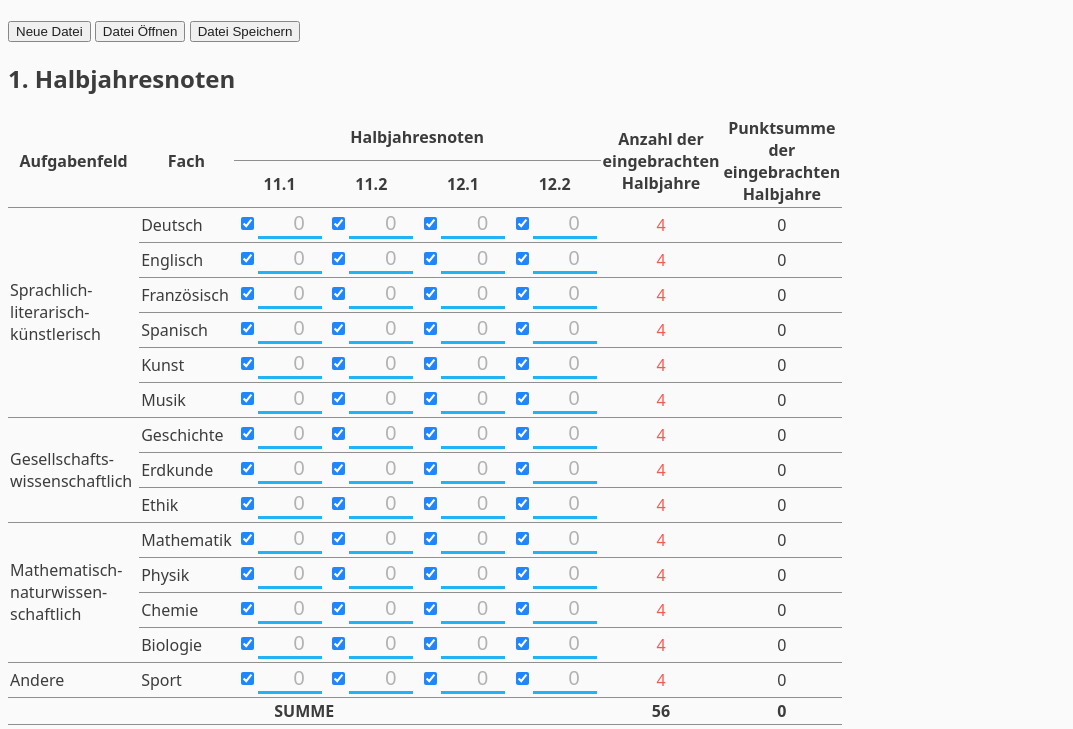
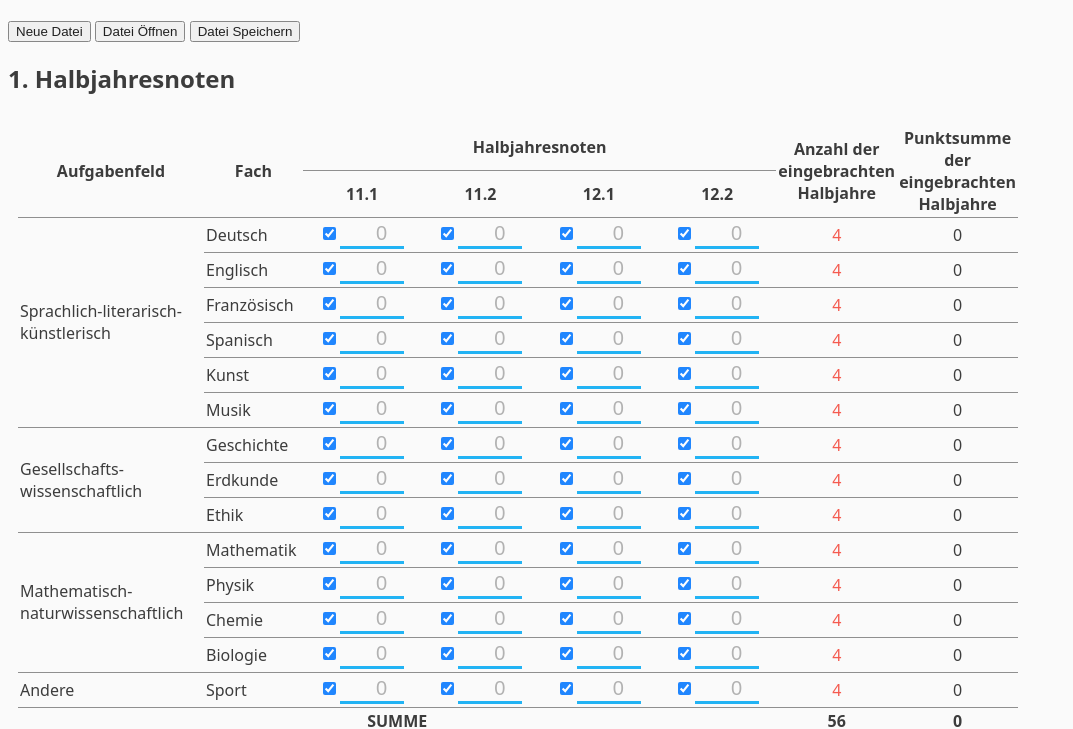
Before and after one commit to TimoWilken/abitur-rechner, a plain HTML site: page abirechner.html in a window 1280 px wide. Shown: the part 67-796 px from the top of the page, without its empty margins (0-1073 px from the left). Drawn offline with Linux system fonts and the light colour scheme.

Commit message:
Use flexbox to position rules table.

```diff
--- a/abirechner.css
+++ b/abirechner.css
@@ -11,17 +11,21 @@ body {
 
 #terms {
     width: 100%;
-    overflow: hidden;
+    display: flex;
+    flex-flow: row wrap;
+    column-gap: 5%;
+}
+
+#terms > div {
+    margin: 10px;
 }
 
 #terms-grades {
-    float: left;
-    width: 66%;
+    max-width: 1000px;
 }
 
 #terms-errors {
-    float: left;
-    min-width: 33%;
+    flex: 1;
 }
 
 #terms-errors.empty { display: none; }
```
